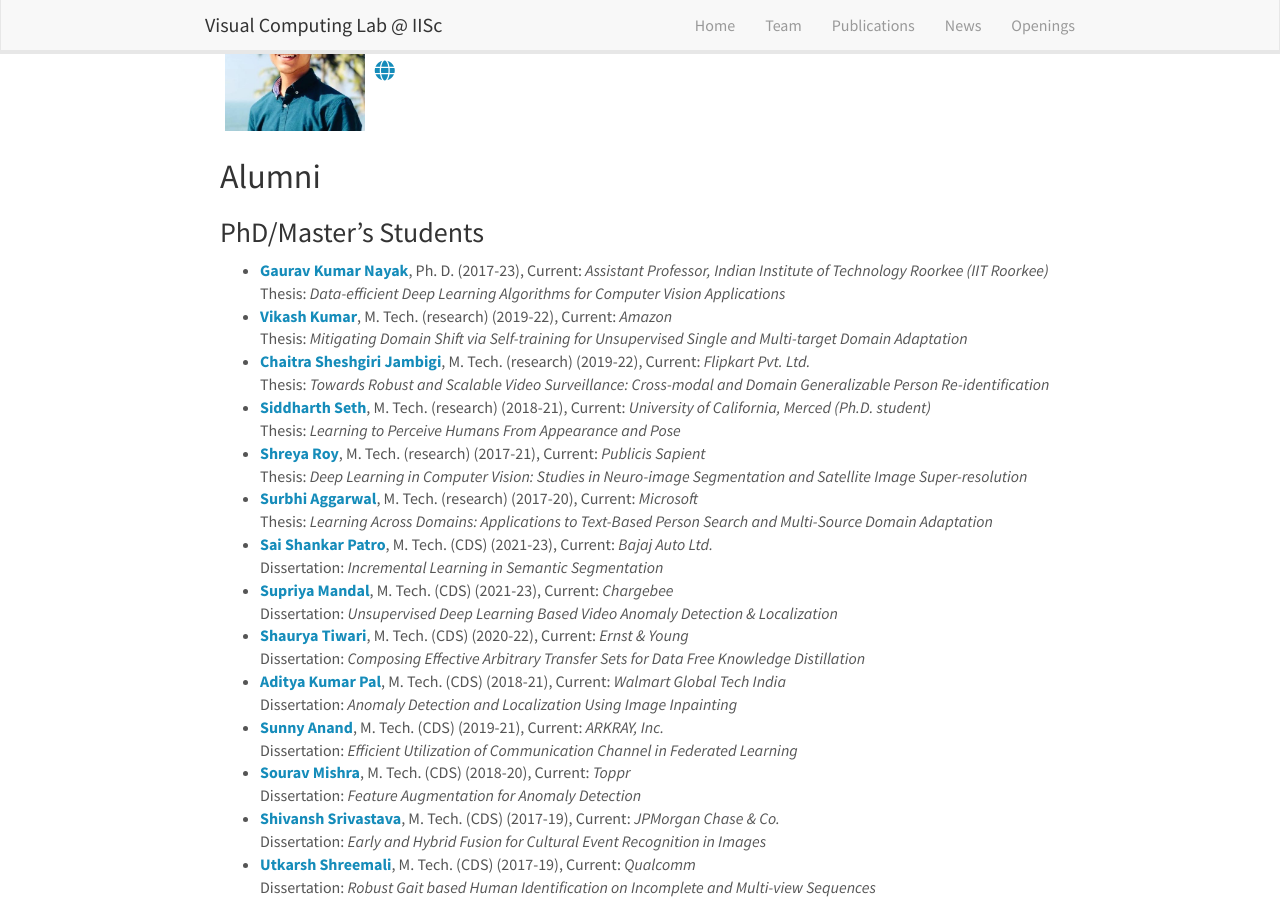
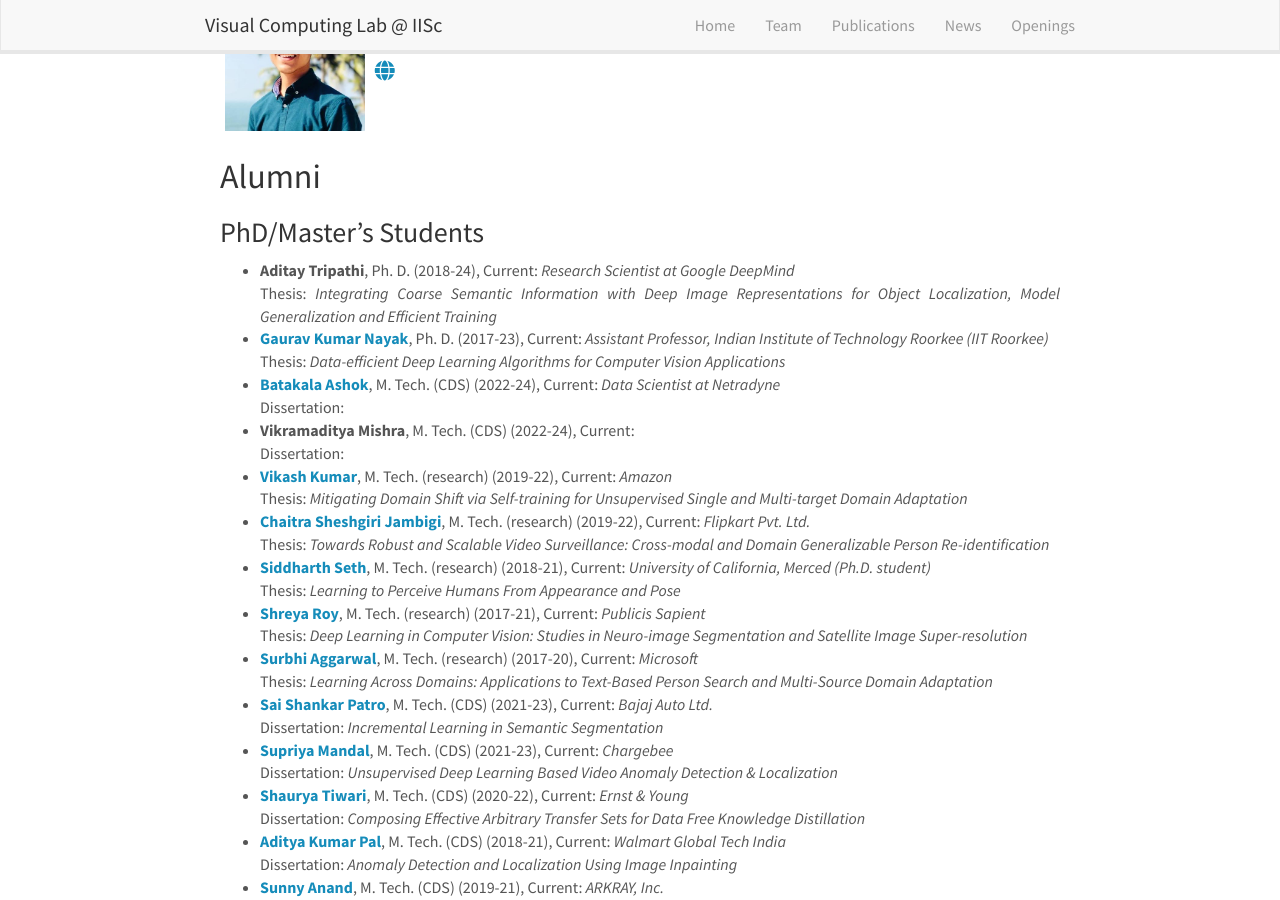
Before and after one commit to vcl-iisc/vclab-website, a Jekyll site: the page built from _pages/team.md, in a window 1280 px wide and 900 px high, scrolled down 1523 px. Built offline with Jekyll 4.4.1, drawn with Linux system fonts in a browser that asks for light colours; nearby versions of some CDN libraries.

Commit message:
Update lab_alumni.yml
added Aditya to Alumni

```diff
--- a/_data/lab_alumni.yml
+++ b/_data/lab_alumni.yml
@@ -1,4 +1,10 @@
 ############################ PHD/MTECH STUDENTS ############################
+- name: Aditay Tripathi
+  worked_on: "Integrating Coarse Semantic Information with Deep Image Representations for Object Localization, Model Generalization and Efficient Training"
+  position: Ph. D.
+  year: 2018-24
+  affiliation: Research Scientist at Google DeepMind
+  google_scholar: https://scholar.google.com/citations?user=rDCT8xQAAAAJ&hl=en
 
 - name: Gaurav Kumar Nayak
   position: Ph. D.
@@ -6,6 +12,28 @@
   url: https://sites.google.com/view/gauravnayak/
   affiliation: Assistant Professor, Indian Institute of Technology Roorkee (IIT Roorkee)
   worked_on: "Data-efficient Deep Learning Algorithms for Computer Vision Applications"
+
+# - name: Rahul Pradeep Gohil
+#   research_area: Adversarial robustness of generative models
+#   photo: rahul-gohil.jpg
+#   position: M. Tech. (research)
+#   year: 2023-Present
+#   linkedin: https://www.linkedin.com/in/rahul-gohil-036429190
+
+- name: Batakala Ashok
+  research_area: Reshaping humans in video
+  photo: batakala-ashok.jpg
+  position: M. Tech. (CDS)
+  year: 2022-24
+  affiliation: Data Scientist at Netradyne
+  url: https://ashokbatakala.github.io/
+
+- name: Vikramaditya Mishra
+  research_area: FL for battery health monitoring in electric vehicles
+  photo: vikramaditya.jpg
+  position: M. Tech. (CDS)
+  year: 2022-24
+  linkedin: https://www.linkedin.com/in/vikramaditya-mishra/
 
 - name: Vikash Kumar
   position: M. Tech. (research)
```
